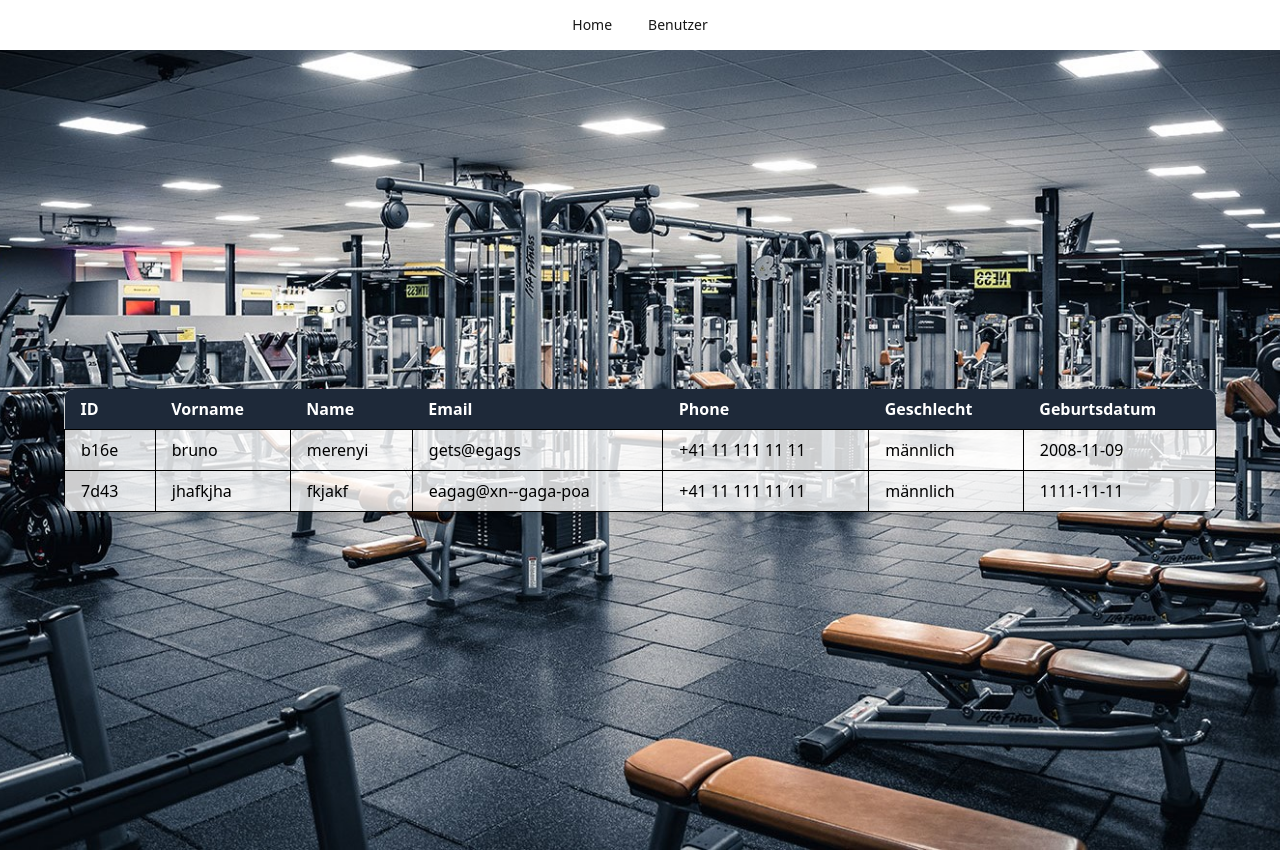
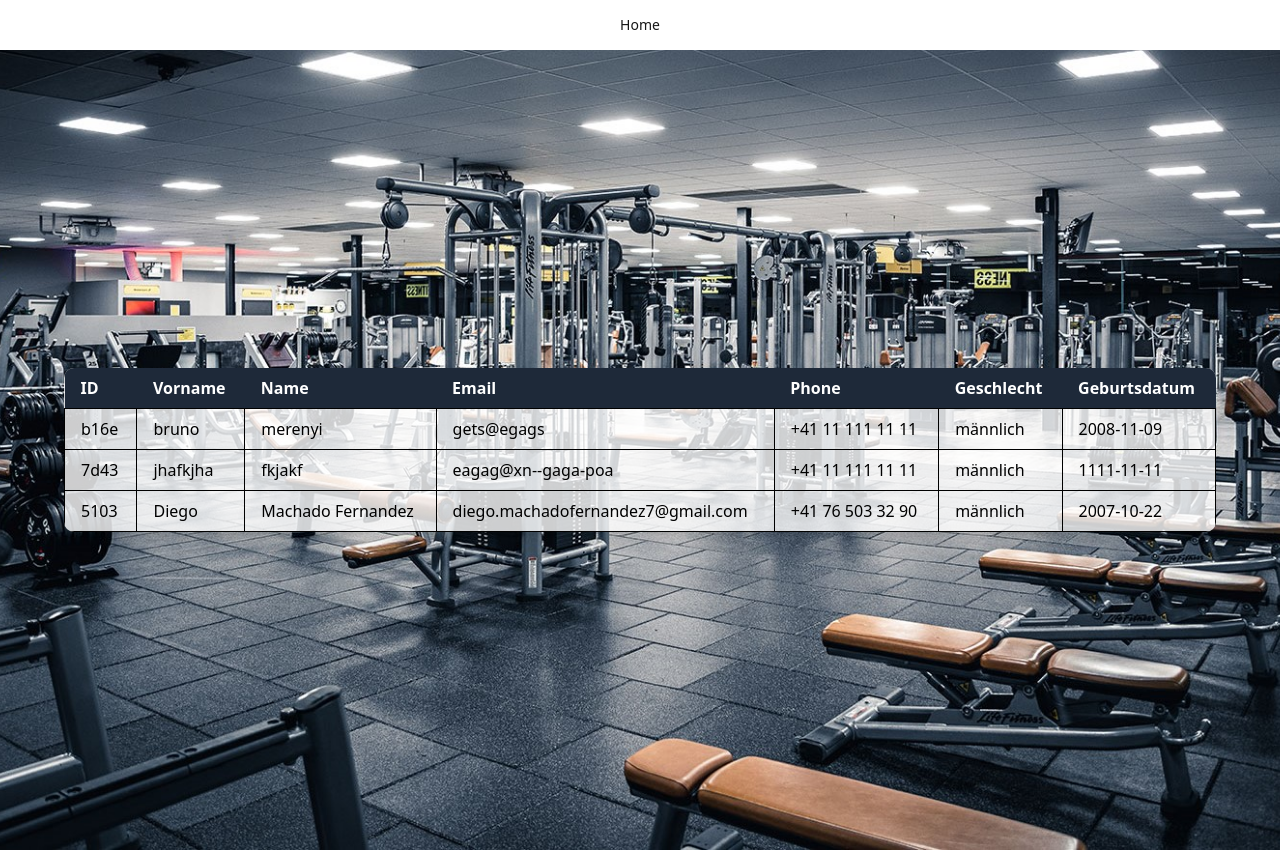
Before and after one commit to BrunoMerenyi/JsonDB-formular, a React (Vite) app: page /users in a window 1280 px wide. Built offline with nearby package versions, Linux system fonts and the light colour scheme; data requests are answered from the project's data file.

Commit message:
removed unused buttons

```diff
--- a/db.json
+++ b/db.json
@@ -80,6 +80,16 @@
       "phone": "+41 11 111 11 11",
       "date_of_birth": "1111-11-11",
       "gender": "männlich"
+    },
+    {
+      "id": "5103",
+      "email": "diego.machadofernandez7@gmail.com",
+      "password": "ölndsafodsnvdüpsvn",
+      "first_name": "Diego",
+      "last_name": "Machado Fernandez",
+      "phone": "+41 76 503 32 90",
+      "date_of_birth": "2007-10-22",
+      "gender": "männlich"
     }
   ],
   "profile": {
--- a/src/App.tsx
+++ b/src/App.tsx
@@ -59,11 +59,6 @@ function App() {
       <div className="flex justify-around gap-52 top-0 sticky bg-background h-[50px]">
         <NavigationMenu>
           <NavigationMenuList>
-            <NavigationMenuItem>
-              <Button variant="link">
-                <a href="/">Home</a>
-              </Button>
-            </NavigationMenuItem>
             <NavigationMenuItem>
               <Button variant="link">
                 <a href="/users">Benutzer</a>
--- a/src/pages/Users.tsx
+++ b/src/pages/Users.tsx
@@ -55,11 +55,6 @@ const Users = () => {
                 <a href="/">Home</a>
               </Button>
             </NavigationMenuItem>
-            <NavigationMenuItem>
-              <Button variant="link">
-                <a href="/users">Benutzer</a>
-              </Button>
-            </NavigationMenuItem>
           </NavigationMenuList>
         </NavigationMenu>
       </div>
```
